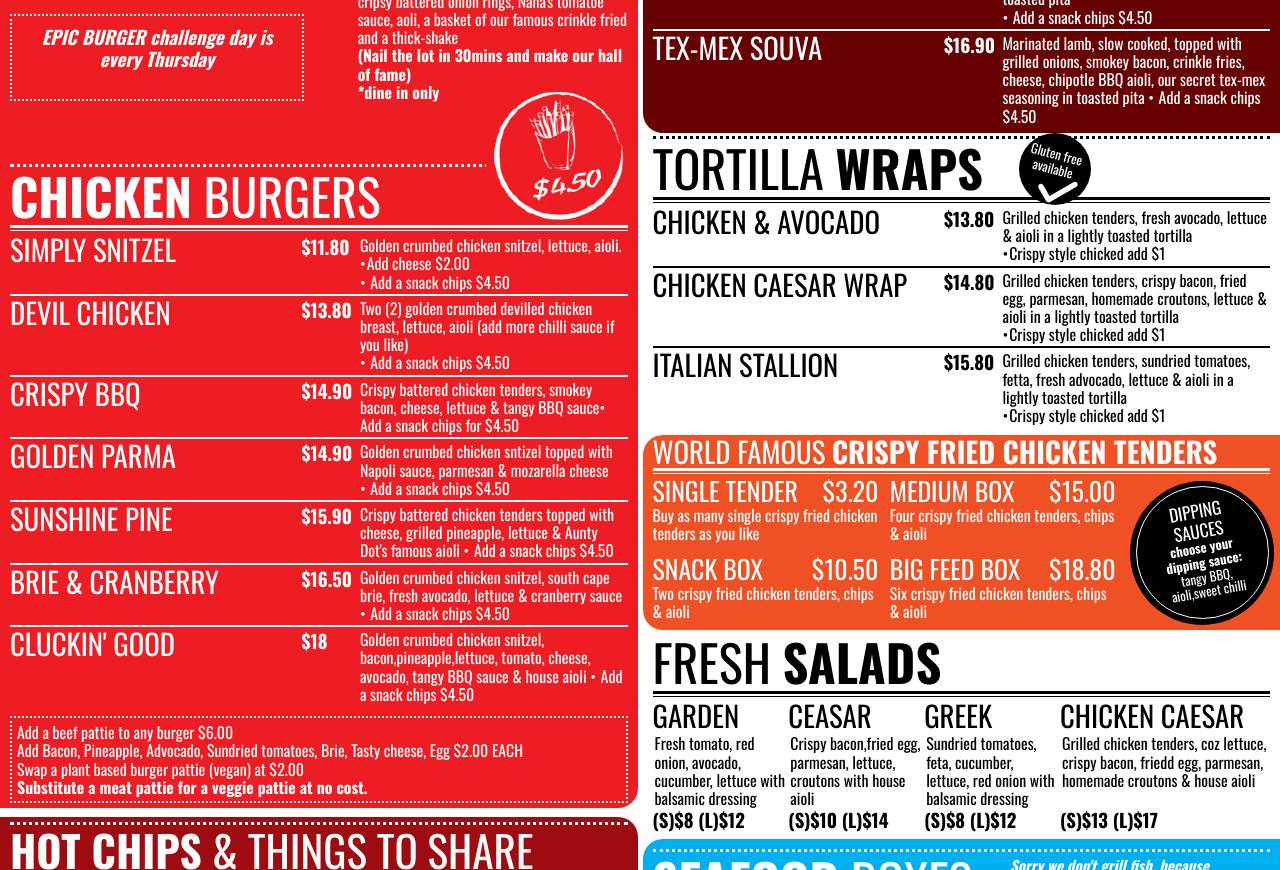
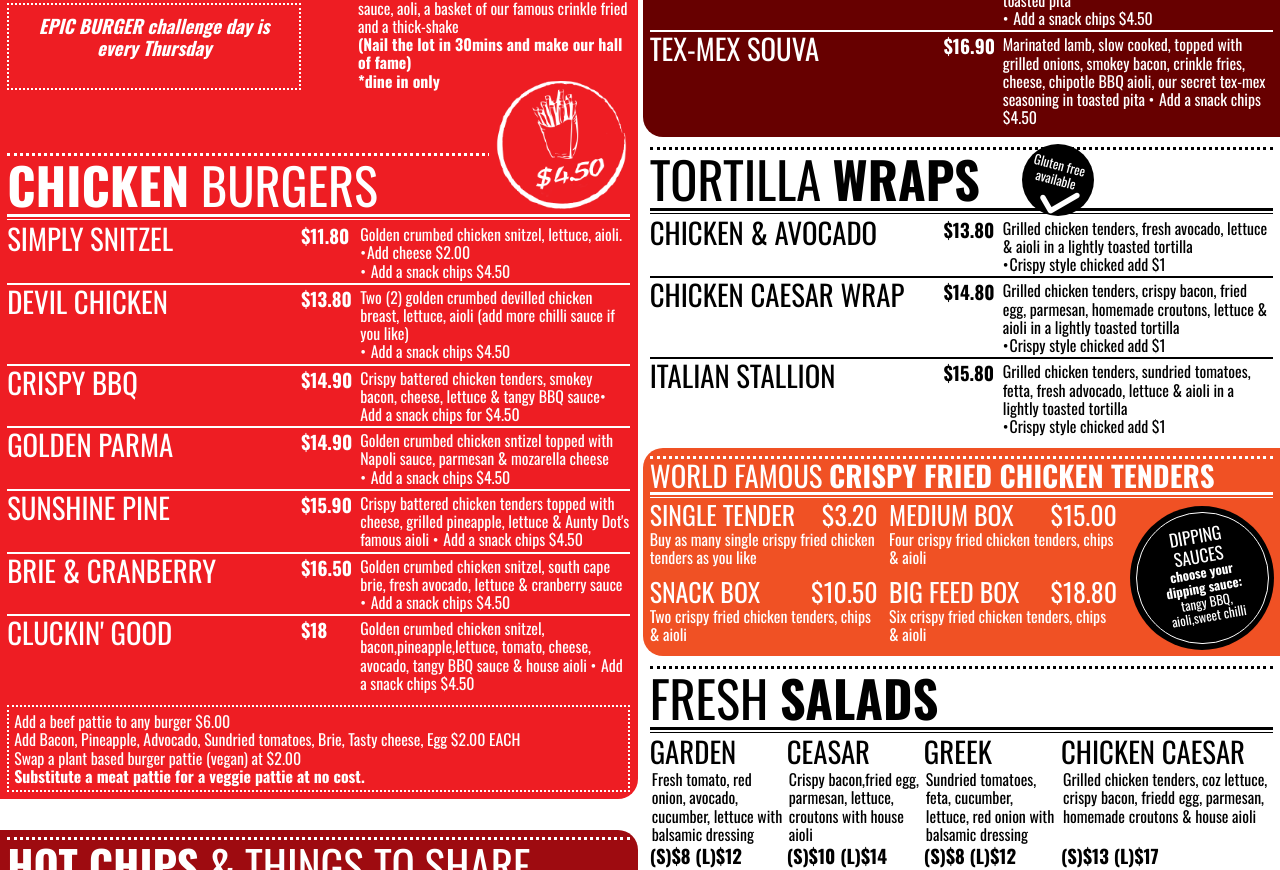
Before and after one commit to ewilkie/TheBurgerCompany, a plain HTML site: page index.html in a window 1280 px wide. Shown: the part 738-1608 px from the top of the page. Drawn offline with nearby package versions, Linux system fonts and the light colour scheme.

Commit message:
fix food item padding and borders

```diff
--- a/css/style.css
+++ b/css/style.css
@@ -120,7 +120,7 @@ img {
 }
 
 .food-item {
-    padding: 0 10px 5px 10px;
+    padding: 0.25rem;
     margin-bottom: 3px;
 }
 
@@ -297,7 +297,6 @@ img {
     background-color: #9e0b10;
     color: white;
     border-top-right-radius: 20px;
-    padding-top: 5px;
     margin-bottom: 1px;
     border-bottom: none;
 
@@ -553,7 +552,7 @@ img {
     background-color: #670000;
     color: white;
     border-bottom-left-radius: 20px;
-    padding-top: 20px;
+    padding-top: 0.75rem;
 }
 
 /* header items */
@@ -639,12 +638,6 @@ img {
 /************/
 /* Tortilla */
 /************/
-
-.tortilla {
-    padding-top: 0px;
-
-    align-self: start;
-}
 
 .tortilla .dblBorder  {
     border-bottom-color: black;
@@ -739,10 +732,11 @@ img {
     grid-area: bottom-row;
 }
 
+/*
 .tenders .dblBorder {
     border-top: none;
 }
-
+*/
 
 /* for positioning cicle inside chips div */
 .tenders .dipping-sauce-outer {
@@ -831,7 +825,7 @@ img {
 
 .salads .dblBorder  {
     border-bottom-color: black;
-    border-top: none;
+    border-top-color: black;
 }
 
 .salads .dblBorder:after {
```
